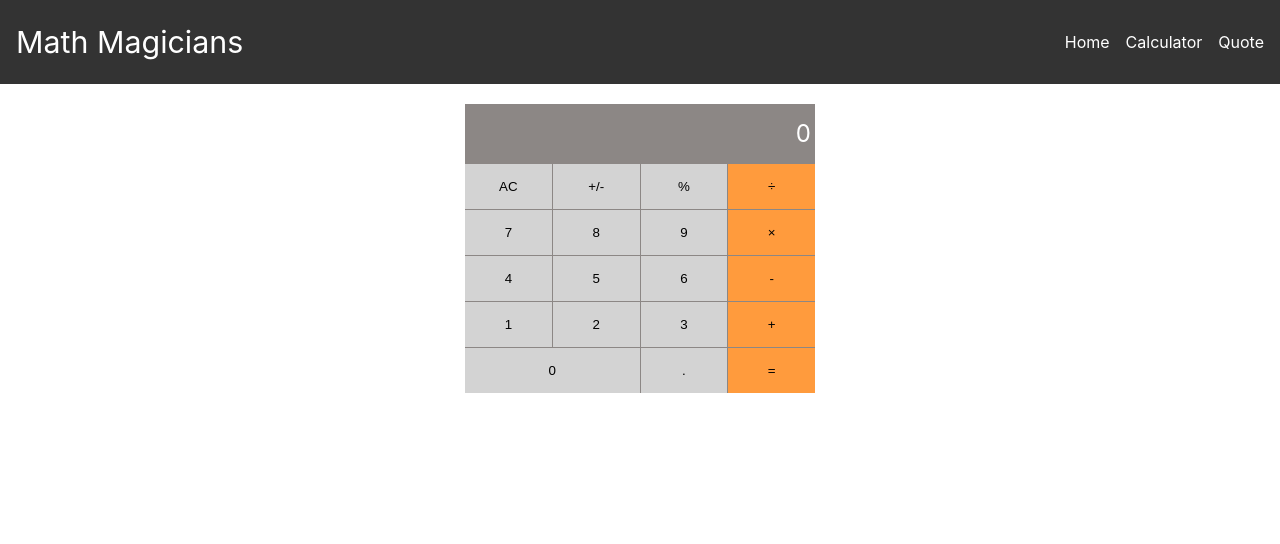
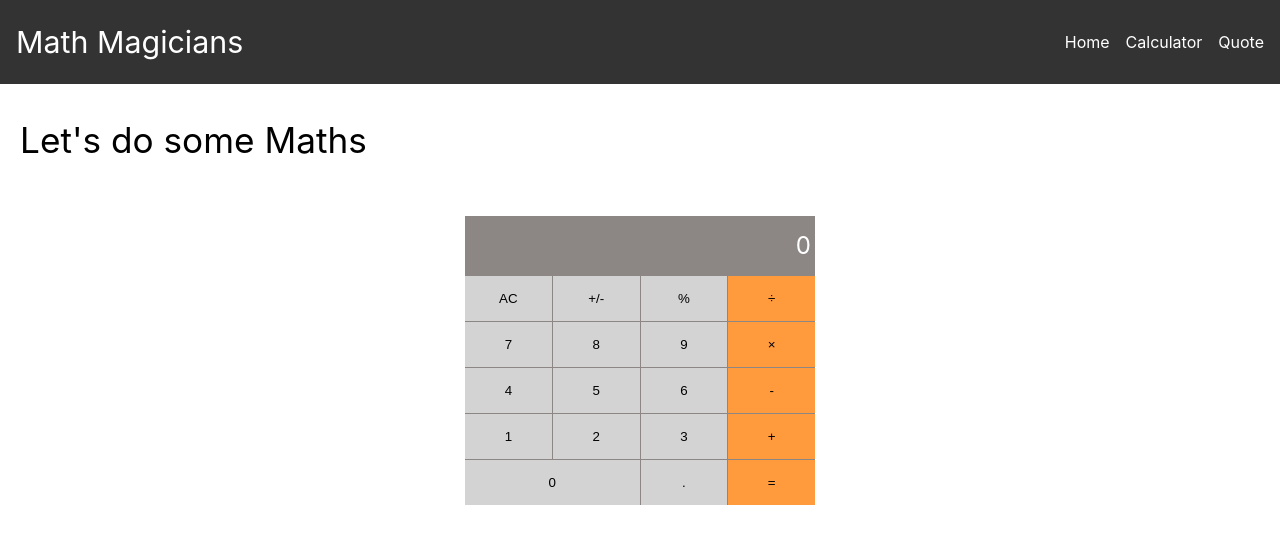
Before and after one commit to Bupilipili/math-magicians-calculator, a React (Create React App) app: page /calculator in a window 1280 px wide. Shown: the top 544 px of the page. Built offline with nearby package versions, Linux system fonts and the light colour scheme.

Commit message:
Update Calculator.js

```diff
--- a/src/components/Calculator.js
+++ b/src/components/Calculator.js
@@ -16,6 +16,10 @@ function Calculator() {
   };
 
   return (
+    <div className="calculator-container">
+      <div className="calculator-info">
+        <p className="math-text">Let&apos;s do some Maths</p>
+      </div>
       <div className="calculator">
         <div className="display">{calculatorData.next || calculatorData.total || '0'}</div>
         {/* Buttons */}
@@ -39,6 +43,7 @@ function Calculator() {
         <Button text="." onClick={() => handleButtonClick('.')} />
         <Button text="=" color="orange" onClick={() => handleButtonClick('=')} />
       </div>
+    </div>
   );
 }
 
```
Lines whose indentation alone changed are shown as unchanged.
